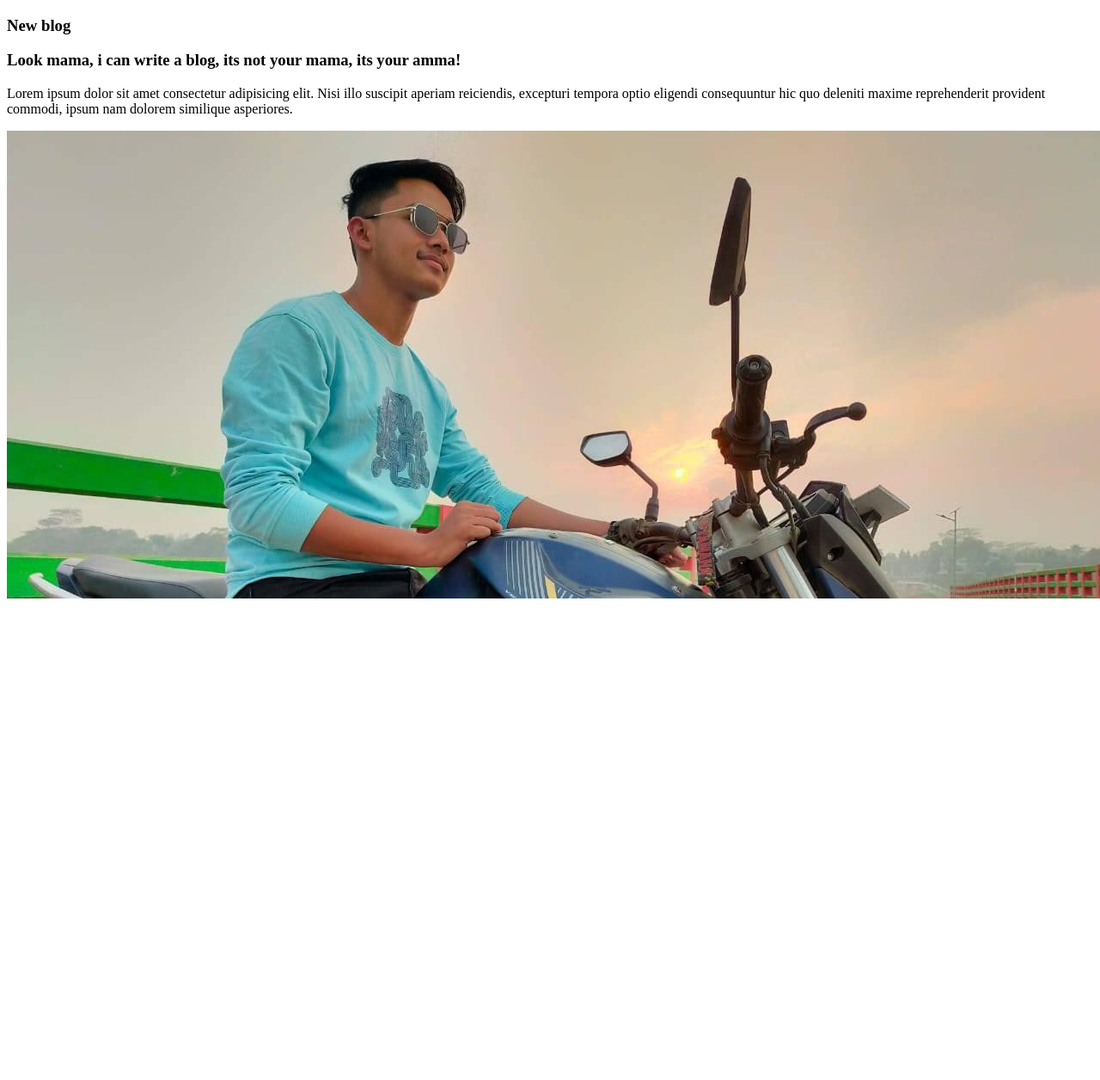
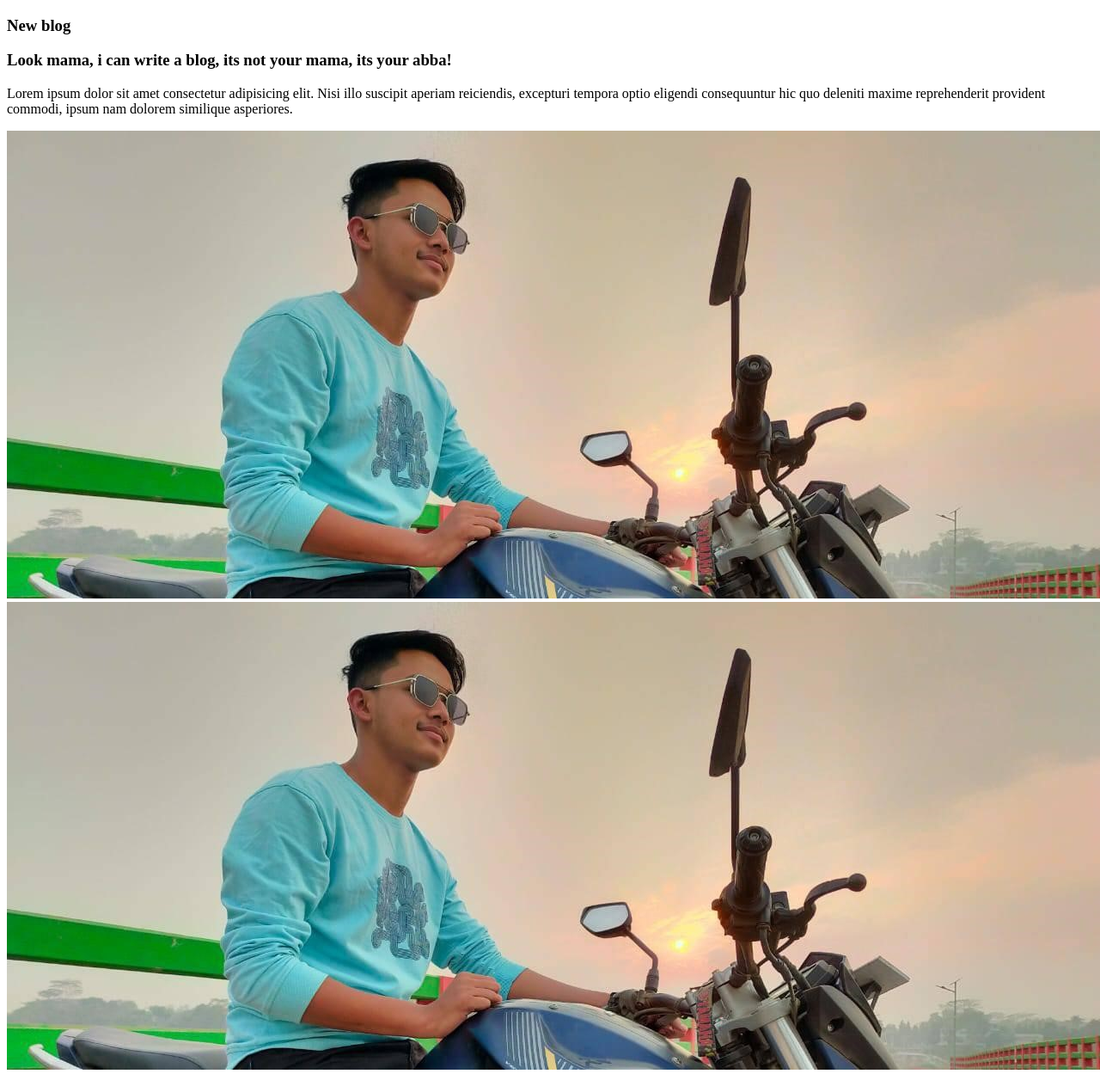
Before and after one commit to rajibhasan01/my-third-repo, a plain HTML site: page index.html in a window 1280 px wide. Shown: the whole page at 86% size. Before the commit the page ends 800 px from the top, so only its background shows below. Drawn offline with Linux system fonts and the light colour scheme.

Commit message:
Abba is angry

```diff
--- a/index.html
+++ b/index.html
@@ -10,11 +10,11 @@
 
     <div>
         <h3>New blog</h3>
-        <h3>Look mama, i can write a blog, its not your mama, its your amma!</h3>
+        <h3>Look mama, i can write a blog, its not your mama, its your abba!</h3>
         <p>Lorem ipsum dolor sit amet consectetur adipisicing elit. Nisi illo suscipit aperiam reiciendis, excepturi tempora optio eligendi consequuntur hic quo deleniti maxime reprehenderit provident commodi, ipsum nam dolorem similique asperiores.</p>
     </div>
-    <img src="rakib.jpg" alt="rakib
-    ">
+    <img src="rakib.jpg" alt="rakib">
+    <img src="rakib.jpg" alt="rakib">
 
 
 
```
